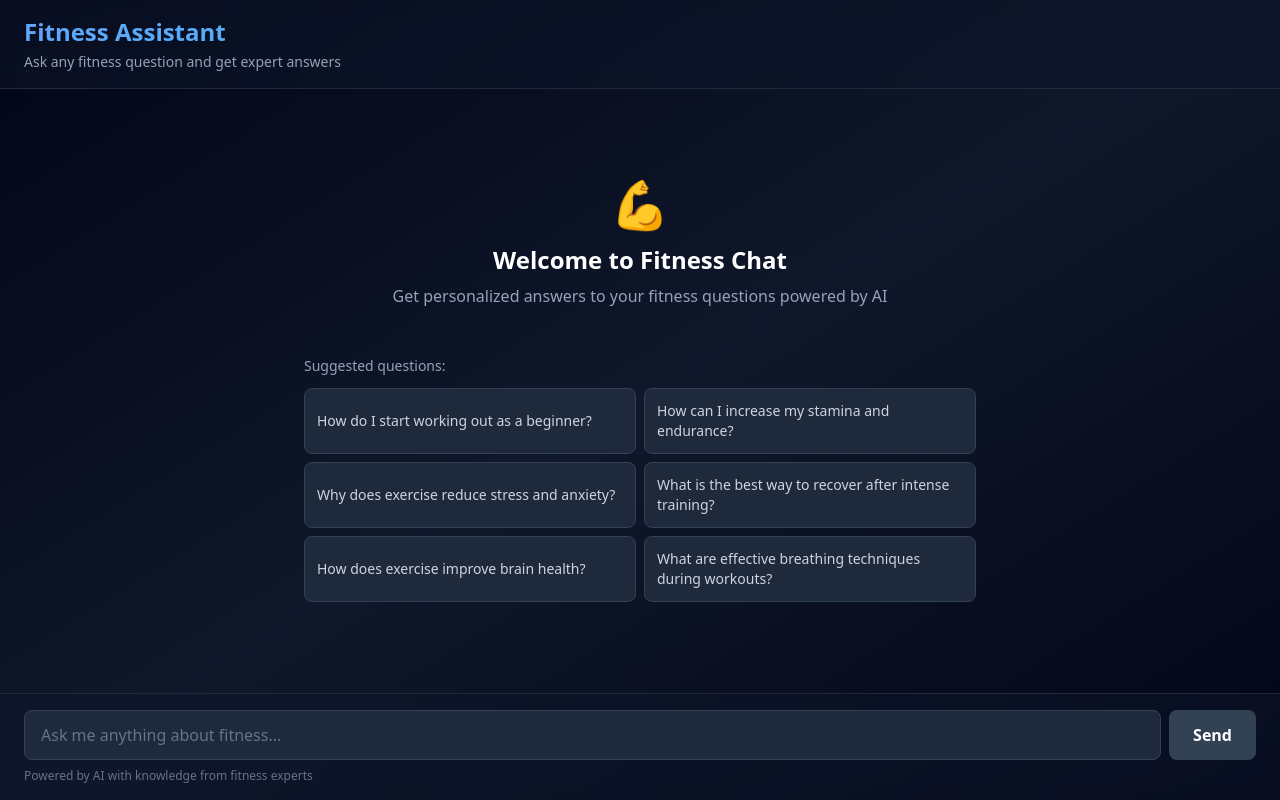
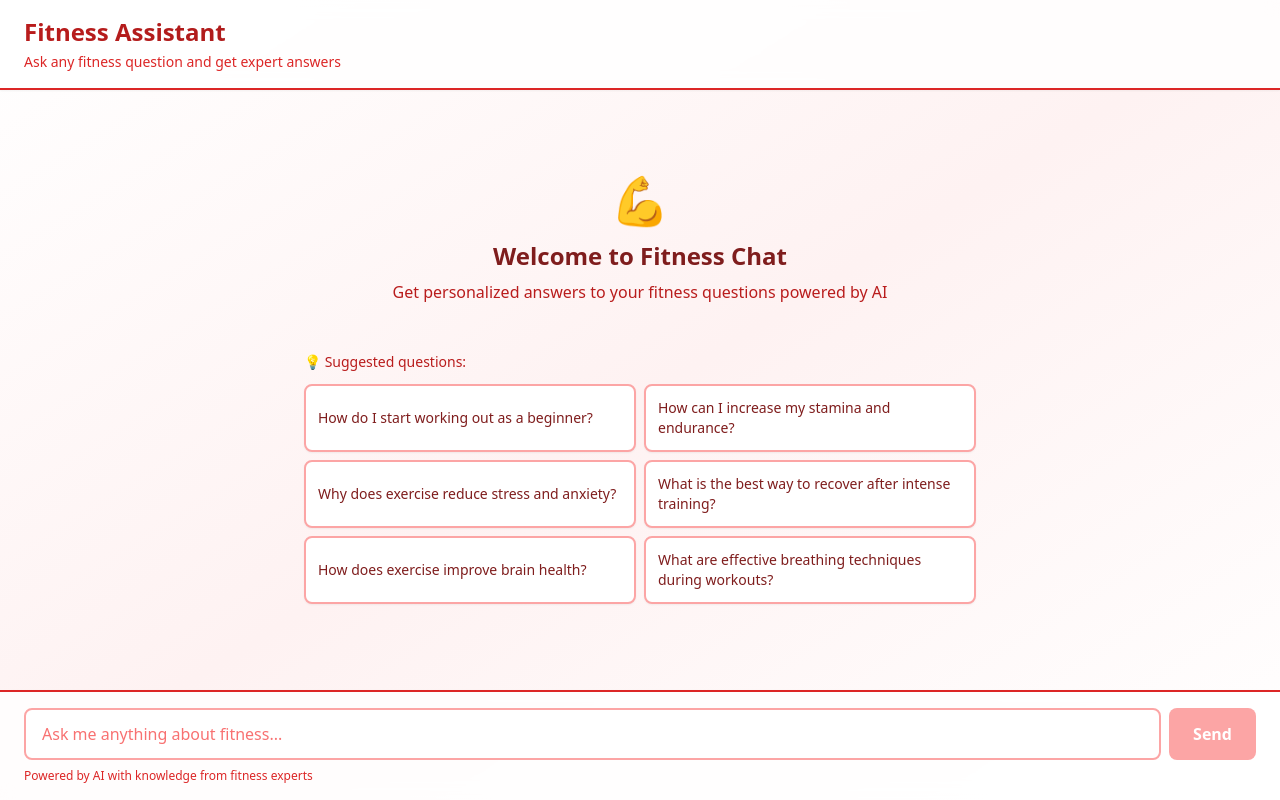
Before and after one commit to Vijay-micronxt/FitnessTracker, a Next.js app in the folder frontend/: page / in a window 1280 px wide. Built offline with nearby package versions, Linux system fonts and the light colour scheme.

Commit message:
Redesign UI theme: dark red and white with card-based UX

```diff
--- a/frontend/app/globals.css
+++ b/frontend/app/globals.css
@@ -17,11 +17,11 @@ html {
 }
 
 ::-webkit-scrollbar-track {
-  @apply bg-slate-900;
+  @apply bg-red-100;
 }
 
 ::-webkit-scrollbar-thumb {
-  @apply bg-slate-600 rounded hover:bg-slate-500;
+  @apply bg-red-600 rounded hover:bg-red-700;
 }
 
 /* Animations */
--- a/frontend/components/ChatInterface.tsx
+++ b/frontend/components/ChatInterface.tsx
@@ -96,17 +96,17 @@ export default function ChatInterface() {
   };
 
   return (
-    <div className="flex flex-col h-full bg-gradient-to-br from-slate-950 via-slate-900 to-slate-950">
+    <div className="flex flex-col h-full bg-gradient-to-br from-white via-red-50 to-white">
       {/* Header */}
       <motion.div
         initial={{ opacity: 0, y: -20 }}
         animate={{ opacity: 1, y: 0 }}
-        className="border-b border-slate-800 bg-slate-900/50 backdrop-blur px-4 py-4 sm:px-6"
+        className="border-b-2 border-red-600 bg-white/80 backdrop-blur px-4 py-4 sm:px-6 shadow-sm"
       >
-        <h1 className="text-2xl font-bold bg-gradient-to-r from-blue-400 to-cyan-400 bg-clip-text text-transparent">
+        <h1 className="text-2xl font-bold bg-gradient-to-r from-red-700 to-red-900 bg-clip-text text-transparent">
           Fitness Assistant
         </h1>
-        <p className="text-sm text-slate-400 mt-1">
+        <p className="text-sm text-red-600 mt-1">
           Ask any fitness question and get expert answers
         </p>
       </motion.div>
@@ -122,8 +122,8 @@ export default function ChatInterface() {
                 className="text-center mb-12"
               >
                 <div className="text-5xl mb-4">💪</div>
-                <h2 className="text-2xl font-bold text-white mb-2">Welcome to Fitness Chat</h2>
-                <p className="text-slate-400">
+                <h2 className="text-2xl font-bold text-red-900 mb-2">Welcome to Fitness Chat</h2>
+                <p className="text-red-700">
                   Get personalized answers to your fitness questions powered by AI
                 </p>
               </motion.div>
@@ -159,7 +159,7 @@ export default function ChatInterface() {
       <motion.div
         initial={{ opacity: 0, y: 20 }}
         animate={{ opacity: 1, y: 0 }}
-        className="border-t border-slate-800 bg-slate-900/50 backdrop-blur px-4 py-4 sm:px-6"
+        className="border-t-2 border-red-600 bg-white/80 backdrop-blur px-4 py-4 sm:px-6 shadow-lg"
       >
         <form
           onSubmit={(e) => {
@@ -174,19 +174,19 @@ export default function ChatInterface() {
             onChange={(e) => setInputValue(e.target.value)}
             placeholder="Ask me anything about fitness..."
             disabled={isLoading}
-            className="flex-1 bg-slate-800 border border-slate-700 rounded-lg px-4 py-3 text-white placeholder-slate-500 focus:outline-none focus:border-blue-500 focus:ring-1 focus:ring-blue-500 disabled:opacity-50"
+            className="flex-1 bg-white border-2 border-red-300 rounded-lg px-4 py-3 text-red-900 placeholder-red-400 focus:outline-none focus:border-red-600 focus:ring-2 focus:ring-red-500 disabled:opacity-50"
           />
           <motion.button
             whileHover={{ scale: 1.05 }}
             whileTap={{ scale: 0.95 }}
             type="submit"
             disabled={isLoading || !inputValue.trim()}
-            className="bg-blue-600 hover:bg-blue-700 disabled:bg-slate-700 text-white font-semibold px-6 py-3 rounded-lg transition-colors disabled:cursor-not-allowed"
+            className="bg-red-700 hover:bg-red-800 disabled:bg-red-300 text-white font-semibold px-6 py-3 rounded-lg transition-colors disabled:cursor-not-allowed"
           >
             Send
           </motion.button>
         </form>
-        <p className="text-xs text-slate-500 mt-2">
+        <p className="text-xs text-red-600 mt-2">
           Powered by AI with knowledge from fitness experts
         </p>
       </motion.div>
--- a/frontend/components/MessageBubble.tsx
+++ b/frontend/components/MessageBubble.tsx
@@ -58,17 +58,17 @@ export function MessageBubble({
       className={`flex ${isUser ? 'justify-end' : 'justify-start'} mb-4`}
     >
       <div
-        className={`max-w-xs lg:max-w-md px-4 py-3 rounded-lg ${
+        className={`max-w-xs lg:max-w-md px-4 py-3 rounded-lg shadow-md ${
           isUser
-            ? 'bg-blue-600 text-white rounded-br-none'
-            : 'bg-slate-800 text-slate-100 rounded-bl-none'
+            ? 'bg-red-700 text-white rounded-br-none'
+            : 'bg-white text-red-900 border-l-4 border-red-600 rounded-bl-none'
         }`}
       >
         {isLoading ? (
           <div className="flex items-center space-x-2">
-            <div className="w-2 h-2 bg-slate-400 rounded-full animate-bounce" />
-            <div className="w-2 h-2 bg-slate-400 rounded-full animate-bounce delay-100" />
-            <div className="w-2 h-2 bg-slate-400 rounded-full animate-bounce delay-200" />
+            <div className="w-2 h-2 bg-red-400 rounded-full animate-bounce" />
+            <div className="w-2 h-2 bg-red-400 rounded-full animate-bounce delay-100" />
+            <div className="w-2 h-2 bg-red-400 rounded-full animate-bounce delay-200" />
           </div>
         ) : (
           <>
@@ -84,7 +84,7 @@ export function MessageBubble({
                   return (
                     <motion.h1
                       key={idx}
-                      className="text-lg font-semibold mt-3 mb-2 text-slate-50"
+                      className="text-lg font-semibold mt-3 mb-2 text-red-700"
                       initial={{ opacity: 0, x: -10 }}
                       animate={{ opacity: 1, x: 0 }}
                       transition={{ duration: 0.2 }}
@@ -97,7 +97,7 @@ export function MessageBubble({
                   return (
                     <motion.h2
                       key={idx}
-                      className="text-base font-semibold mt-2 mb-1 text-slate-100"
+                      className="text-base font-semibold mt-2 mb-1 text-red-600"
                       initial={{ opacity: 0, x: -10 }}
                       animate={{ opacity: 1, x: 0 }}
                       transition={{ duration: 0.2 }}
@@ -197,19 +197,19 @@ export function MessageBubble({
             </motion.div>
 
             {citedArticles && citedArticles.length > 0 && !isUser && (
-              <div className="mt-3 pt-3 border-t border-slate-700">
-                <p className="text-xs font-semibold text-slate-400 mb-2">Sources:</p>
+              <div className="mt-3 pt-3 border-t-2 border-red-300">
+                <p className="text-xs font-semibold text-red-700 mb-2">📚 Sources:</p>
                 <div className="space-y-3">
                   {citedArticles.map((article, idx) => (
-                    <div key={idx} className="text-xs text-slate-300">
+                    <div key={idx} className="text-xs text-red-900 bg-red-50 p-2 rounded border border-red-200">
                       <div>
-                        <span className="font-medium">{article.title}</span>
-                        <span className="text-slate-500"> • {article.category}</span>
+                        <span className="font-medium text-red-800">{article.title}</span>
+                        <span className="text-red-600"> • {article.category}</span>
                       </div>
                       {article.images && article.images.length > 0 && (
                         <div className="mt-2 grid grid-cols-2 gap-2">
                           {article.images.slice(0, 4).map((imageUrl, imgIdx) => (
-                            <div key={imgIdx} className="relative overflow-hidden rounded bg-slate-800">
+                            <div key={imgIdx} className="relative overflow-hidden rounded bg-white border border-red-200">
                               <img
                                 src={imageUrl}
                                 alt={`${article.title} - Image ${imgIdx + 1}`}
--- a/frontend/components/SuggestedQuestions.tsx
+++ b/frontend/components/SuggestedQuestions.tsx
@@ -34,7 +34,7 @@ export function SuggestedQuestions({ questions, onSelect }: SuggestedQuestionsPr
       animate="visible"
       className="space-y-3"
     >
-      <p className="text-sm text-slate-400 font-medium">Suggested questions:</p>
+      <p className="text-sm text-red-700 font-medium">💡 Suggested questions:</p>
       <div className="grid grid-cols-1 md:grid-cols-2 gap-2">
         {questions.map((question, idx) => (
           <motion.button
@@ -43,7 +43,7 @@ export function SuggestedQuestions({ questions, onSelect }: SuggestedQuestionsPr
             whileHover={{ scale: 1.02 }}
             whileTap={{ scale: 0.98 }}
             onClick={() => onSelect(question)}
-            className="p-3 text-left text-sm bg-slate-800 hover:bg-slate-700 rounded-lg border border-slate-700 hover:border-blue-500 transition-all text-slate-300 hover:text-white"
+            className="p-3 text-left text-sm bg-white hover:bg-red-50 rounded-lg border-2 border-red-300 hover:border-red-600 transition-all text-red-900 hover:text-red-700 shadow-sm hover:shadow-md"
           >
             {question}
           </motion.button>
--- a/frontend/tailwind.config.js
+++ b/frontend/tailwind.config.js
@@ -6,6 +6,20 @@ module.exports = {
   ],
   theme: {
     extend: {
+      colors: {
+        'dark-red': {
+          50: '#fef2f2',
+          100: '#fee2e2',
+          200: '#fecaca',
+          300: '#fca5a5',
+          400: '#f87171',
+          500: '#ef4444',
+          600: '#dc2626',
+          700: '#b91c1c',
+          800: '#991b1b',
+          900: '#7f1d1d',
+        },
+      },
       animation: {
         fadeIn: 'fadeIn 0.3s ease-out',
         shimmer: 'shimmer 2s infinite',
```
